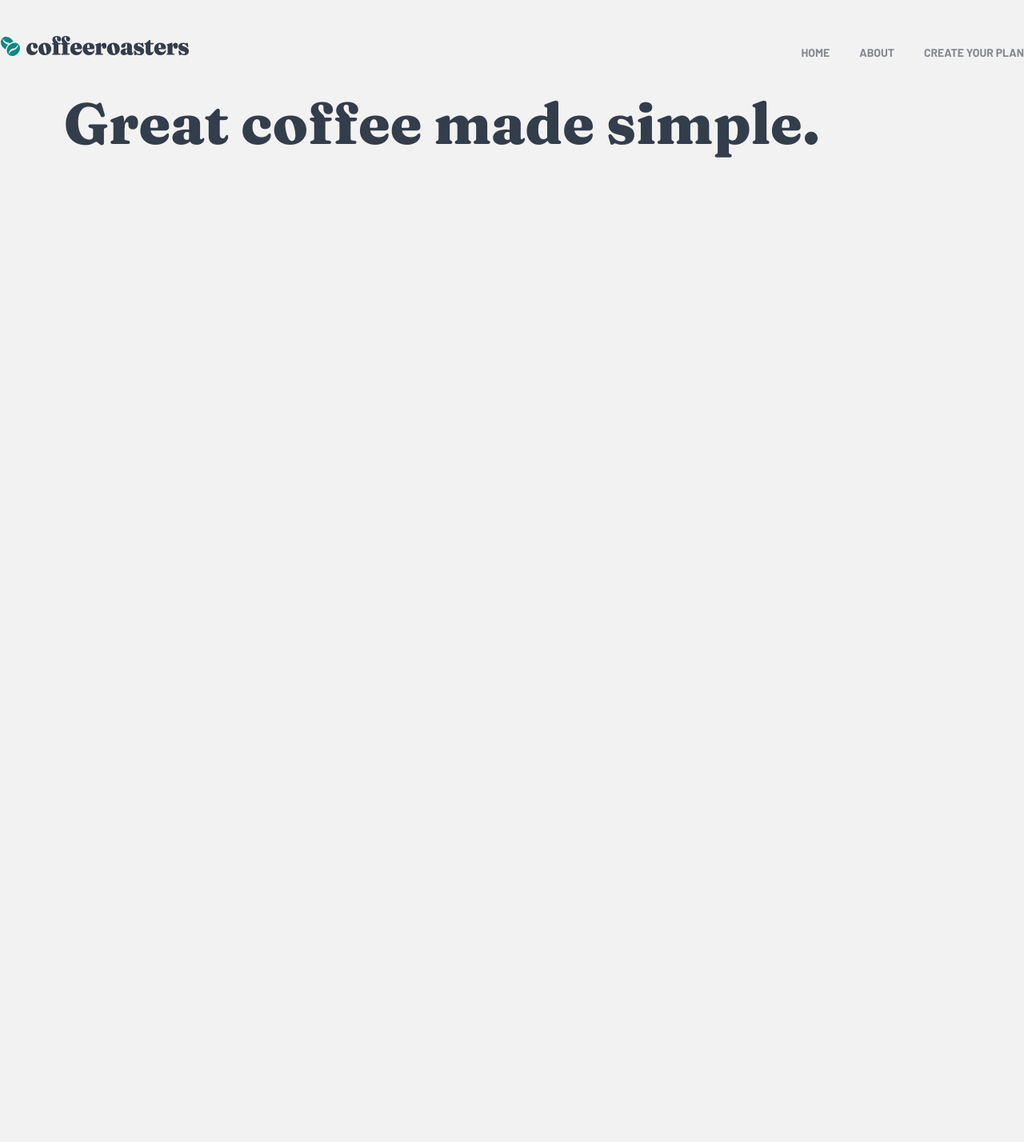
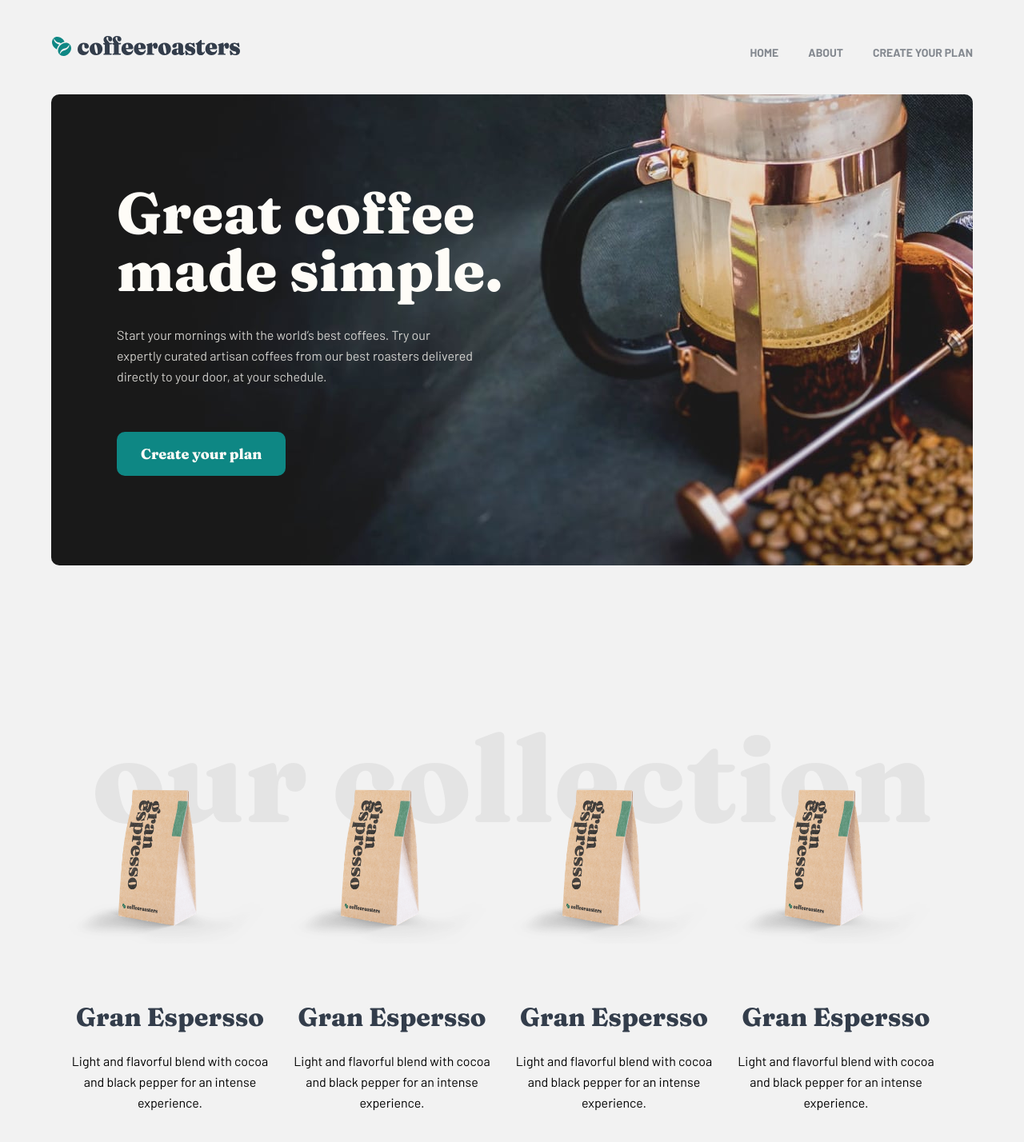
Before and after one commit to AntonCC/coffee-roasters, a React (Create React App) app: page / in a window 1280 px wide. Shown: the top 1428 px of the page at 80% size. Before the commit the page ends 800 px from the top, so only its background shows below. Built offline with nearby package versions, Linux system fonts and the light colour scheme.

Commit message:
hero landing finished for desktop, starting product collection.

```diff
--- a/src/App.scss
+++ b/src/App.scss
@@ -2,9 +2,9 @@
 
 .container {
   height: 100%;
+  width: 90%;
   max-width: 1280px;
   margin: 0 auto;
-  padding: 0 8rem;
 }
 
 h1, h2, h3, h4 {
@@ -15,6 +15,12 @@ h1, h2, h3, h4 {
 h1 {
   font-size: 7.2rem;
   line-height: 7.2rem;
+  &.title-alternate {
+    font-size: 15rem;
+    // line-height: 7.2rem;
+    line-height: 15rem;
+    text-transform: lowercase;
+  }
 }
 
 h2 {
--- /dev/null
+++ b/src/components/button/button.scss
@@ -0,0 +1,17 @@
+.cta-btn-primary {
+  outline: none;
+  border: none;
+  background: #0E8784;
+  padding: 1.5rem 3.0rem;
+  border-radius: 10px;
+  font-family: 'Fraunces', serif;
+  font-weight: 700;
+  font-size: 1.8rem;
+  line-height: 2.5rem;
+  color: #FEFCF7;
+  cursor: pointer;
+  transition: background 250ms ease-in-out;
+  &:hover {
+    background: #66D2CF;
+  }
+}
--- /dev/null
+++ b/src/components/button/button.tsx
@@ -0,0 +1,14 @@
+import React from 'react'
+import './button.scss'
+
+const Button: React.FC = ({ children }) => {
+  return (
+    <>
+      <button className='cta-btn-primary'>
+        { children }
+      </button>
+    </>
+  )
+}
+
+export default Button;
--- /dev/null
+++ b/src/components/collection/collection.scss
@@ -0,0 +1,17 @@
+.collection {
+  height: 525px;
+  width: 1110px;
+  // background: #444;
+  margin: 14rem auto;
+  position: relative;
+  display: grid;
+  grid-template-columns: repeat(4, 1fr);
+  .title-alternate {
+    position: absolute;
+    top: 10%;
+    left: calc(50% - 525px);
+    z-index: -1;
+    color: #979797;
+    opacity: .15;
+  }
+}
--- /dev/null
+++ b/src/components/collection/collection.tsx
@@ -0,0 +1,17 @@
+import React from 'react'
+import './collection.scss'
+import ProductCard from '../../components/product-card/product-card'
+
+const Collection: React.FC = () => {
+  return (
+    <div className='collection'>
+      <h1 className='title-alternate'>our collection</h1>
+      <ProductCard />
+      <ProductCard />
+      <ProductCard />
+      <ProductCard />
+    </div>
+  )
+}
+
+export default Collection;
--- /dev/null
+++ b/src/components/hero-banner/hero-banner.scss
@@ -0,0 +1,19 @@
+.hero-banner {
+  // height: 600px;
+  width: 100%;
+  border-radius: 10px;
+  display: flex;
+  align-items: center;
+  padding: 11.18rem 8.2rem;
+  h1 {
+    color: #FEFCF7;
+    max-width: 493px;
+    margin-bottom: 3.2rem;
+  }
+  p {
+    color: #FEFCF7;
+    max-width: 445px;
+    opacity: .8;
+    margin-bottom: 56px;
+  }
+}
--- /dev/null
+++ b/src/components/hero-banner/hero-banner.tsx
@@ -0,0 +1,26 @@
+import React from 'react'
+import './hero-banner.scss'
+import Button from '../button/button'
+import Hero from '../../assets/home/desktop/image-hero-coffeepress.jpg'
+
+interface Props {
+  title: string,
+  body: string,
+  btnText?: string
+}
+
+const HeroBanner: React.FC<Props> = ({ title, body, btnText}) => {
+  return (
+    <div className='hero-banner' style={{ background: `url(${Hero})` }}>
+      <div className="text">
+        <h1>{ title }</h1>
+        <p>{ body }</p>
+        <Button>
+          { btnText }
+        </Button>
+      </div>
+    </div>
+  )
+}
+
+export default HeroBanner;
--- /dev/null
+++ b/src/components/product-card/product-card.scss
@@ -0,0 +1,15 @@
+.product-card {
+  padding-top: 14rem;
+  max-width: 255px;
+  img {
+    max-height: 193px;
+    max-width: 255px;
+    margin-bottom: 7.2rem;
+  }
+  h3, p {
+    text-align: center;
+  }
+  h3 {
+    margin-bottom: 2.4rem;
+  }
+}
--- /dev/null
+++ b/src/components/product-card/product-card.tsx
@@ -0,0 +1,17 @@
+import React from 'react'
+import './product-card.scss'
+import Coffee from '../../assets/home/desktop/image-gran-espresso.png'
+
+const ProductCard: React.FC = () => {
+  return (
+    <div className='product-card'>
+      <div className="img">
+        <img src={Coffee} alt="Coffee"/>
+      </div>
+      <h3>Gran Espersso</h3>
+      <p>Light and flavorful blend with cocoa and black pepper for an intense experience.</p>
+    </div>
+  )
+}
+
+export default ProductCard;
--- /dev/null
+++ b/src/pages/home/home-info.tsx
@@ -0,0 +1,5 @@
+export const heroBannerInfo = {
+  title: 'Great coffee made simple.',
+  body: 'Start your mornings with the world’s best coffees. Try our expertly curated artisan coffees from our best roasters delivered directly to your door, at your schedule.',
+  btnText: 'Create your plan'
+}
--- a/src/pages/home/home.tsx
+++ b/src/pages/home/home.tsx
@@ -1,10 +1,14 @@
 import React from 'react'
 import './home.scss'
+import HeroBanner from '../../components/hero-banner/hero-banner'
+import Collection from '../../components/collection/collection'
+import { heroBannerInfo } from './home-info'
 
 const Home: React.FC = () => {
   return (
     <div className='home container'>
-      <h1>Great coffee made simple.</h1>
+      <HeroBanner {...heroBannerInfo} />
+      <Collection />
     </div>
   )
 }
```
Also changed, not shown: src/components/navbar/navbar.tsx (indentation only).
